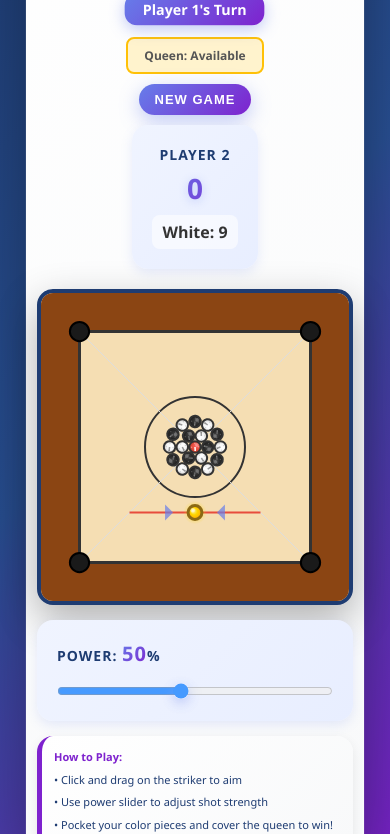
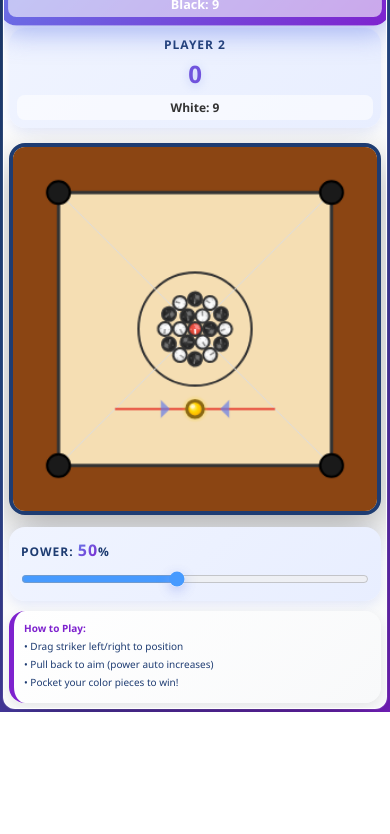
Before and after one commit to MYOUSUFFS/carrom, a plain HTML site: page index.html in a window 390 px wide. Shown: the part 218-1052 px from the top of the page. After the commit the page ends 930 px from the top, so only its background shows below. Drawn offline with Linux system fonts and the light colour scheme.

Commit message:
update game instructions for improved clarity on striker mechanics and aiming

```diff
--- a/carrom.css
+++ b/carrom.css
@@ -2,6 +2,11 @@
     margin: 0;
     padding: 0;
     box-sizing: border-box;
+}
+
+html {
+    overflow-x: hidden;
+    width: 100%;
 }
 
 body {
@@ -12,6 +17,8 @@ body {
     justify-content: center;
     align-items: center;
     padding: 20px;
+    width: 100%;
+    overflow-x: hidden;
 }
 
 .game-container {
@@ -20,6 +27,8 @@ body {
     padding: 30px;
     box-shadow: 0 25px 80px rgba(0, 0, 0, 0.4), 0 0 0 1px rgba(255, 255, 255, 0.1);
     border: 1px solid rgba(255, 255, 255, 0.2);
+    max-width: 100%;
+    overflow: hidden;
 }
 
 .scoreboard {
@@ -265,74 +274,30 @@ body {
 /* Mobile Responsive Styles */
 @media (max-width: 900px) {
     body {
-        padding: 10px;
+        padding: 5px;
+        min-height: 100vh;
+        display: flex;
+        align-items: flex-start;
     }
 
     .game-container {
-        padding: 15px;
+        padding: 10px;
         max-width: 100%;
+        width: 100%;
+        margin: 0 auto;
     }
 
     .scoreboard {
-        flex-direction: column;
-        gap: 15px;
+        flex-direction: row;
+        flex-wrap: wrap;
+        gap: 10px;
+        margin-bottom: 15px;
     }
 
-    .game-info h2 {
-        font-size: 24px;
-    }
-
-    .player-score h3 {
-        font-size: 16px;
-    }
-
-    .score {
-        font-size: 36px;
-    }
-
-    .current-player {
-        font-size: 16px;
-        padding: 8px;
-    }
-
-    #carrom-board {
-        width: 100%;
-        height: auto;
-        max-width: 100%;
-    }
-
-    .power-control label {
-        font-size: 14px;
-    }
-
-    .instructions {
-        padding: 12px;
-    }
-
-    .instructions p {
-        font-size: 12px;
-        margin-bottom: 5px;
-    }
-
-    #reset-btn {
-        padding: 10px 20px;
-        font-size: 14px;
-    }
-}
-
-@media (max-width: 600px) {
-    .game-container {
-        padding: 10px;
-        border-radius: 10px;
-    }
-
-    .scoreboard {
-        gap: 10px;
-    }
-
-    .game-info h2 {
-        font-size: 20px;
-        margin-bottom: 10px;
+    .player-score {
+        flex: 1 1 calc(50% - 5px);
+        min-width: 140px;
+        padding: 12px 8px;
     }
 
     .player-score h3 {
@@ -341,23 +306,48 @@ body {
     }
 
     .score {
-        font-size: 28px;
-        margin-bottom: 5px;
+        font-size: 32px;
     }
 
     .pieces-left {
-        font-size: 16px;
-        padding: 6px 10px;
+        font-size: 14px;
+        padding: 5px 8px;
+        margin-top: 5px;
+    }
+
+    .game-info {
+        flex: 1 1 100%;
+        order: -1;
+    }
+
+    .game-info h2 {
+        font-size: 22px;
+        margin-bottom: 8px;
     }
 
     .current-player {
         font-size: 14px;
-        padding: 6px;
+        padding: 8px 12px;
+        margin-bottom: 8px;
     }
 
     .queen-status {
         font-size: 12px;
-        margin-bottom: 10px;
+        padding: 6px 12px;
+        margin-bottom: 8px;
+    }
+
+    #reset-btn {
+        padding: 8px 20px;
+        font-size: 13px;
+    }
+
+    #carrom-board {
+        width: 100%;
+        height: auto;
+        max-width: 100%;
+        display: block;
+        margin: 0 auto;
     }
 
     .controls {
@@ -365,15 +355,134 @@ body {
     }
 
     .power-control {
-        margin-bottom: 15px;
+        margin-bottom: 12px;
+        padding: 15px;
+    }
+
+    .power-control label {
+        font-size: 13px;
+        margin-bottom: 8px;
+    }
+
+    .instructions {
+        padding: 12px;
     }
 
     .instructions p {
         font-size: 11px;
+        margin-bottom: 5px;
+        line-height: 1.4;
+    }
+}
+
+@media (max-width: 600px) {
+    body {
+        padding: 3px;
+    }
+
+    .game-container {
+        padding: 8px;
+        border-radius: 12px;
+    }
+
+    .scoreboard {
+        gap: 8px;
+    }
+
+    .player-score {
+        padding: 10px 6px;
+    }
+
+    .player-score h3 {
+        font-size: 12px;
+        margin-bottom: 4px;
+    }
+
+    .score {
+        font-size: 26px;
+        margin-bottom: 4px;
+    }
+
+    .pieces-left {
+        font-size: 13px;
+        padding: 4px 6px;
+    }
+
+    .game-info h2 {
+        font-size: 18px;
+        margin-bottom: 6px;
+        letter-spacing: 2px;
+    }
+
+    .current-player {
+        font-size: 13px;
+        padding: 6px 10px;
+        margin-bottom: 6px;
+    }
+
+    .queen-status {
+        font-size: 11px;
+        padding: 5px 10px;
+        margin-bottom: 6px;
     }
 
     #reset-btn {
-        padding: 8px 16px;
-        font-size: 13px;
+        padding: 7px 16px;
+        font-size: 12px;
+    }
+
+    .controls {
+        margin-top: 12px;
+    }
+
+    .power-control {
+        margin-bottom: 10px;
+        padding: 12px;
+    }
+
+    .power-control label {
+        font-size: 12px;
+        margin-bottom: 6px;
+    }
+
+    #power-value {
+        font-size: 16px;
+    }
+
+    .instructions {
+        padding: 10px;
+    }
+
+    .instructions p {
+        font-size: 10px;
+        margin-bottom: 4px;
     }
 }
+
+@media (max-width: 400px) {
+    .game-container {
+        padding: 5px;
+    }
+
+    .scoreboard {
+        gap: 5px;
+    }
+
+    .player-score {
+        flex: 1 1 100%;
+        padding: 8px;
+    }
+
+    .game-info h2 {
+        font-size: 16px;
+        letter-spacing: 1px;
+    }
+
+    .score {
+        font-size: 24px;
+    }
+
+    .pieces-left {
+        font-size: 12px;
+    }
+}
--- a/index.html
+++ b/index.html
@@ -34,9 +34,9 @@
             </div>
             <div class="instructions">
                 <p><strong>How to Play:</strong></p>
-                <p>• Click and drag on the striker to aim</p>
-                <p>• Use power slider to adjust shot strength</p>
-                <p>• Pocket your color pieces and cover the queen to win!</p>
+                <p>• Drag striker left/right to position</p>
+                <p>• Pull back to aim (power auto increases)</p>
+                <p>• Pocket your color pieces to win!</p>
             </div>
         </div>
     </div>
```
